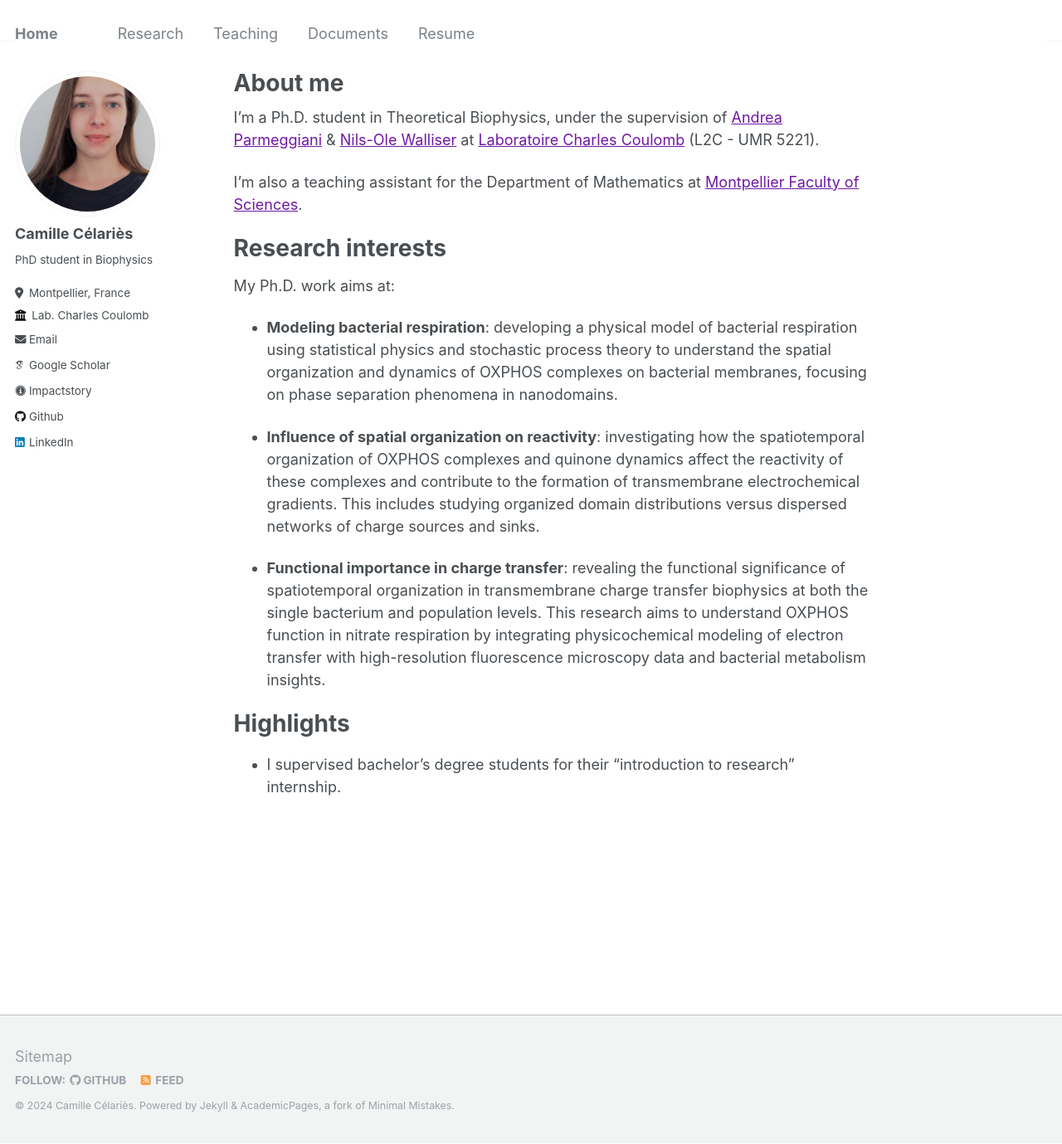
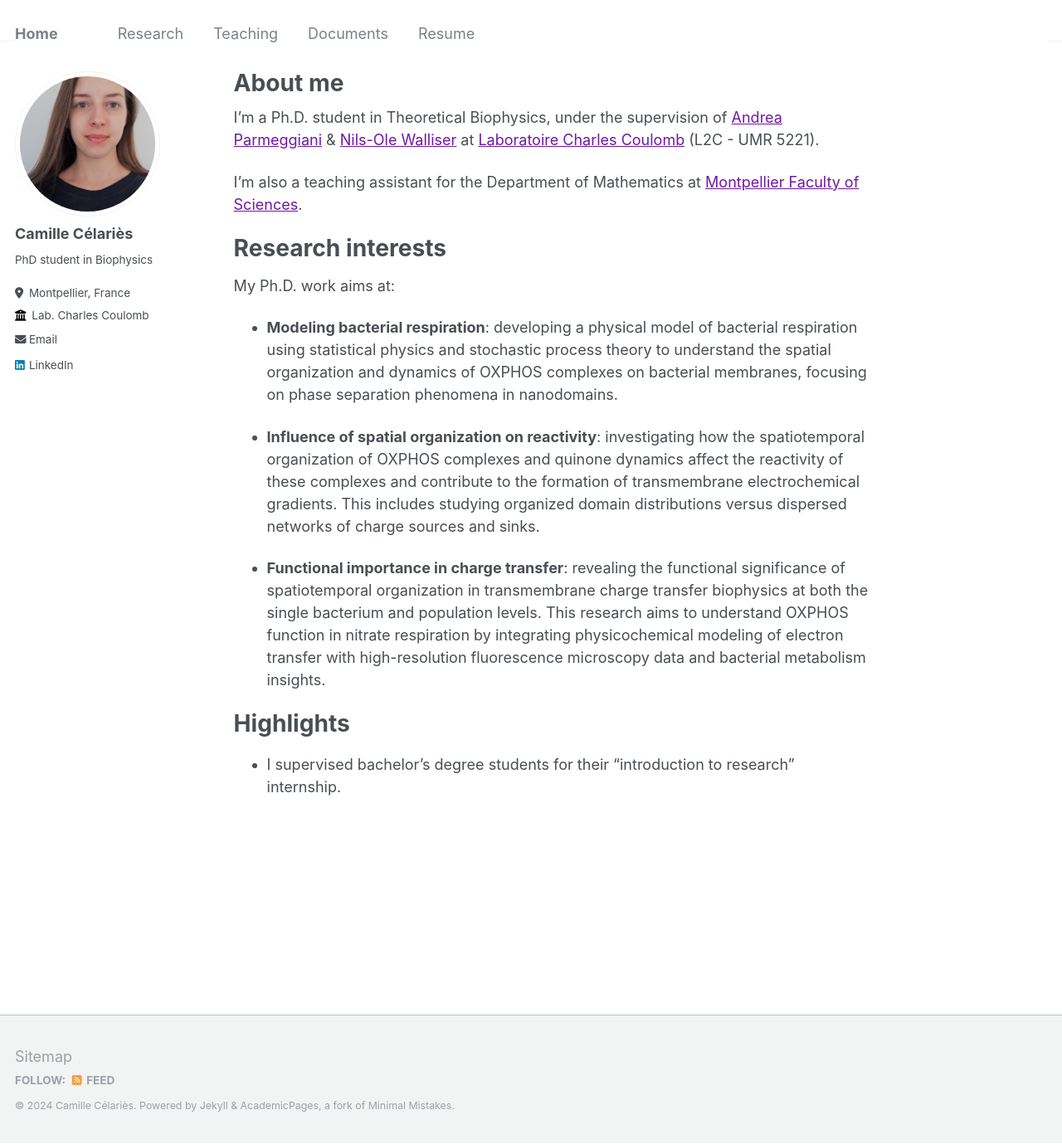
Before and after one commit to camillecelaries/camillecelaries.github.io, a Jekyll site: the page built from _pages/about.md, in a window 1280 px wide and 1379 px high. Shown: the whole window at 83% size. Built offline with Jekyll 4.4.1, drawn with Linux system fonts in a browser that asks for light colours; some web fonts are replaced; some of the changed lines change nothing that is shown.

Commit message:
Update _config.yml

```diff
--- a/_config.yml
+++ b/_config.yml
@@ -32,8 +32,8 @@
 
   # Academic websites
   arxiv            : # URL - Update with the correct link to your profile
-  googlescholar    : teee #"https://scholar.google.com/citations?user=PS_CX0AAAAAJ"
-  impactstory      : test # URL
+  googlescholar    : #"https://scholar.google.com/citations?user=PS_CX0AAAAAJ"
+  impactstory      : # URL
   orcid            : #"http://orcid.org/yourorcidurl"
   pubmed           : #"https://www.ncbi.nlm.nih.gov/pubmed/?term=john+snow"
   researchgate     : # URL
@@ -42,7 +42,7 @@
   bitbucket        : # Username - Update with your username on the site
   codepen          : # Username
   dribbble         : # Username
-  github           : "camillecelaries"
+  github           : # "camillecelaries"
   kaggle           : # Username
   stackoverflow    : # User number or user number and name (i.e., use "1" or "1/jeff-atwood")
 
```
